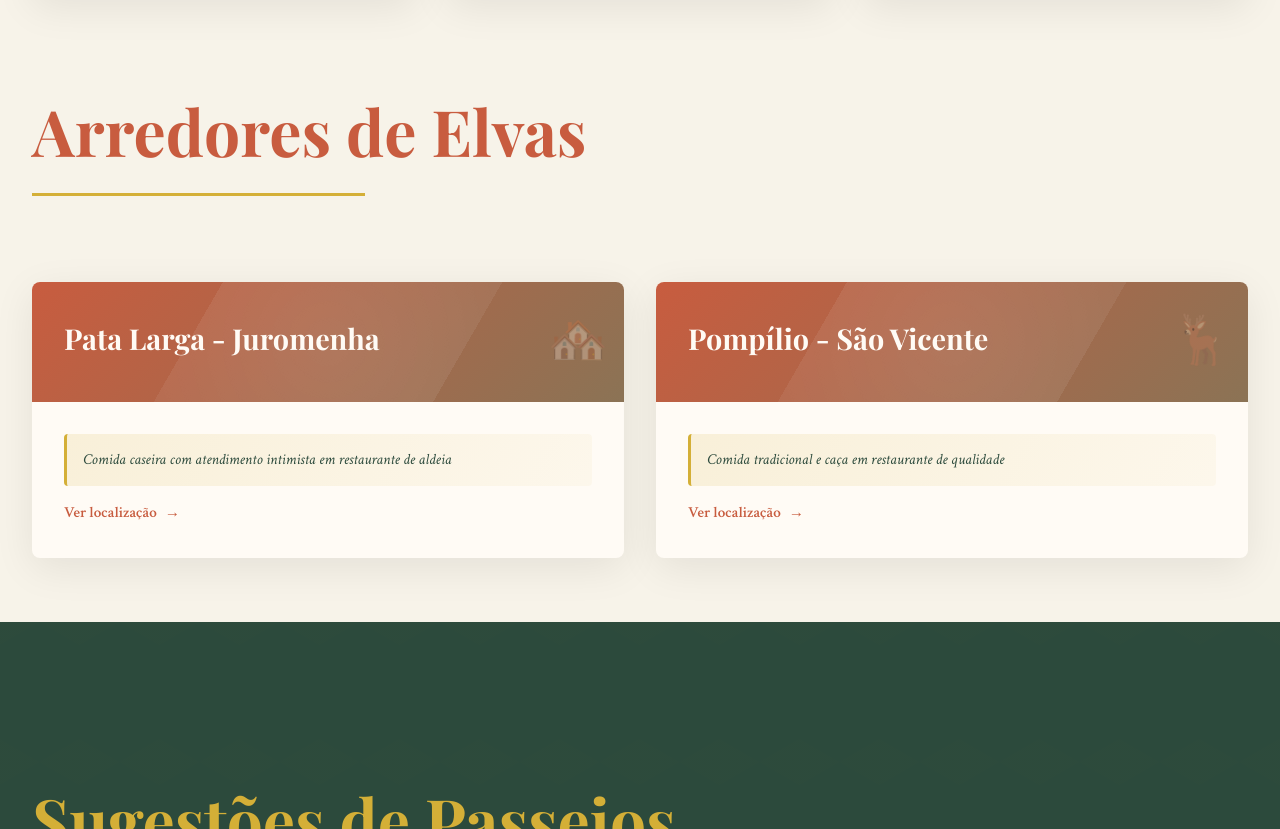
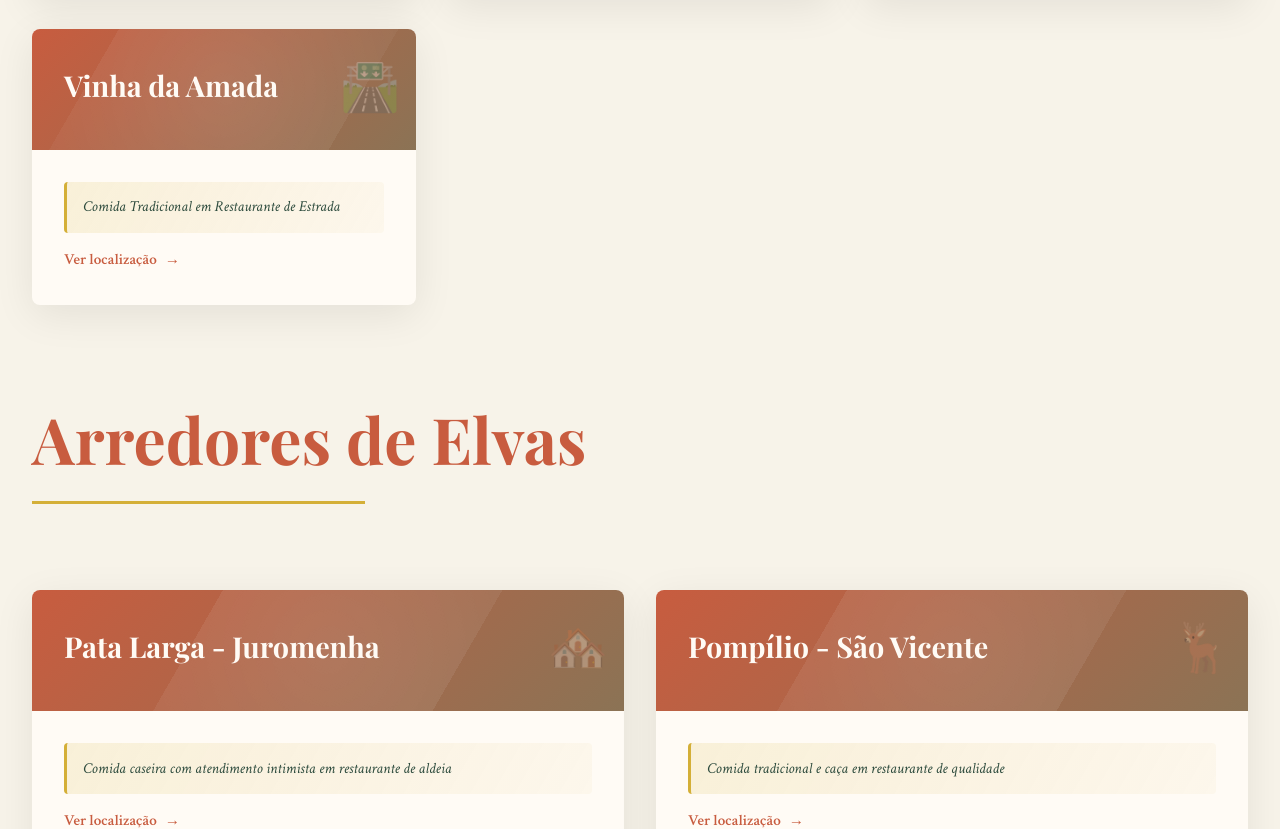
Before and after one commit to CasaAgricolaVT/AvenidaPT, a plain HTML site: page index.html in a window 1280 px wide. Shown: the part 3025-3854 px from the top of the page. Drawn offline with nearby package versions, Linux system fonts and the light colour scheme.

Commit message:
Add new card for Vinha da Amada restaurant

```diff
--- a/index.html
+++ b/index.html
@@ -644,6 +644,20 @@
                     </div>
                 </div>
             </div>
+
+            <div class="card stagger-animation">
+                <div class="card-header">
+                    <span class="icon">🛣️</span>
+                    <h3>Vinha da Amada</h3>
+                </div>
+                <div class="card-body">
+                    <div class="establishment">
+                        <div class="highlight">Comida Tradicional em Restaurante de Estrada</div>
+                        <a href="https://maps.app.goo.gl/oCrcCCVyam6X6ZXr9" target="_blank">Ver localização</a>
+                    </div>
+                </div>
+            </div>
+
         </div>
 
         <h2 class="section-title" style="margin-top: 5rem;">Arredores de Elvas</h2>
```
